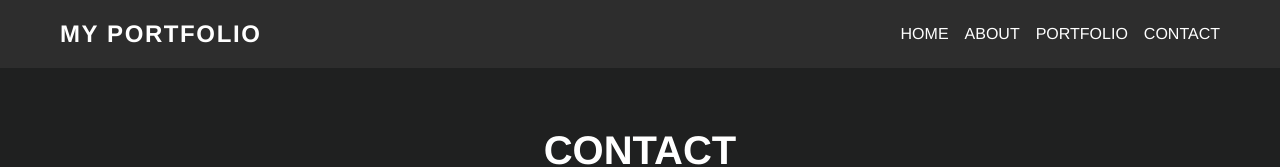
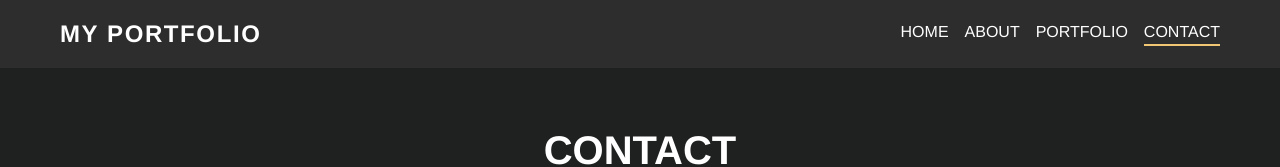
Before and after one commit to rumsan12/personal-portfolio, a Next.js app: page /contact in a window 1280 px wide. Shown: the top 167 px of the page. Built offline with nearby package versions, Linux system fonts and the light colour scheme.

Commit message:
nav bar active state

```diff
--- a/src/components/layout/navbar/Navbar.tsx
+++ b/src/components/layout/navbar/Navbar.tsx
@@ -1,7 +1,9 @@
 'use client';
 import React, {useState} from 'react';
 import './style.css';
+import{usePathname} from 'next/navigation';
 const Navbar = () => {
+  const pathname = usePathname();
   const [isOpen, setIsOpen] = useState(false);
   return (
      <nav className="navbar">
@@ -11,10 +13,10 @@ const Navbar = () => {
       </div>
 
       <div className={`nav-links ${isOpen ? 'active' : ''}`} >
-        <a href="/">Home</a>
-        <a href="/about">About</a>
-        <a href="/portfolio">Portfolio</a>
-        <a href="/contact">Contact</a>
+        <a href="/" className={pathname === '/' ? 'active' : ''}>Home</a>
+        <a href="/about" className={pathname === '/about' ? 'active' : ''}>About</a>
+        <a href="/portfolio" className={pathname === '/portfolio' ? 'active' : ''}>Portfolio</a>
+        <a href="/contact" className={pathname === '/contact' ? 'active' : ''}>Contact</a>
       </div>
     </nav>
   );
--- a/src/components/layout/navbar/style.css
+++ b/src/components/layout/navbar/style.css
@@ -20,16 +20,35 @@
     text-transform: uppercase;
     background-color: #2d2d2d;
     color: white;
+    align-items: center;
 }
 
 .nav-links a{
   text-decoration: none;
   color: white;
   transition: color 0.3 ease;
+  position: relative;
+  padding-bottom: 5px;
+
+}
+.nav-links a::after {
+  content: "";
+  position: absolute;
+  left: 0;
+  bottom: 0;
+  height: 2px;
+  width: 0;
+  background-color: #f0c674;
+  transition: width 0.3s ease-in-out;
 }
 
+.nav-links a:hover::after,
+.nav-links a.active::after {
+  width: 100%;
+}
 .nav-links a:hover{
-  color:#f0c674;
+  color:white;
+
 }
   .hamburger {
     display: none;
@@ -61,6 +80,26 @@
       border-top: 1px solid #333;
       box-shadow: 0 4px 6px rgba(0, 0, 0, 0.3);
     }
+    .nav-links a {
+  position: relative;
+}
+
+.nav-links a::after {
+  content: "";
+  position: absolute;
+  left: 0;
+  bottom: 0;
+  height: 2px;
+  width: 0;
+  background-color: white;
+  transition: width 0.3s ease-in-out;
+}
+
+.nav-links a:hover::after,
+.nav-links a.active::after {
+  width: 100%;
+}
+
 
     .nav-links.active {
       display: flex;
```
